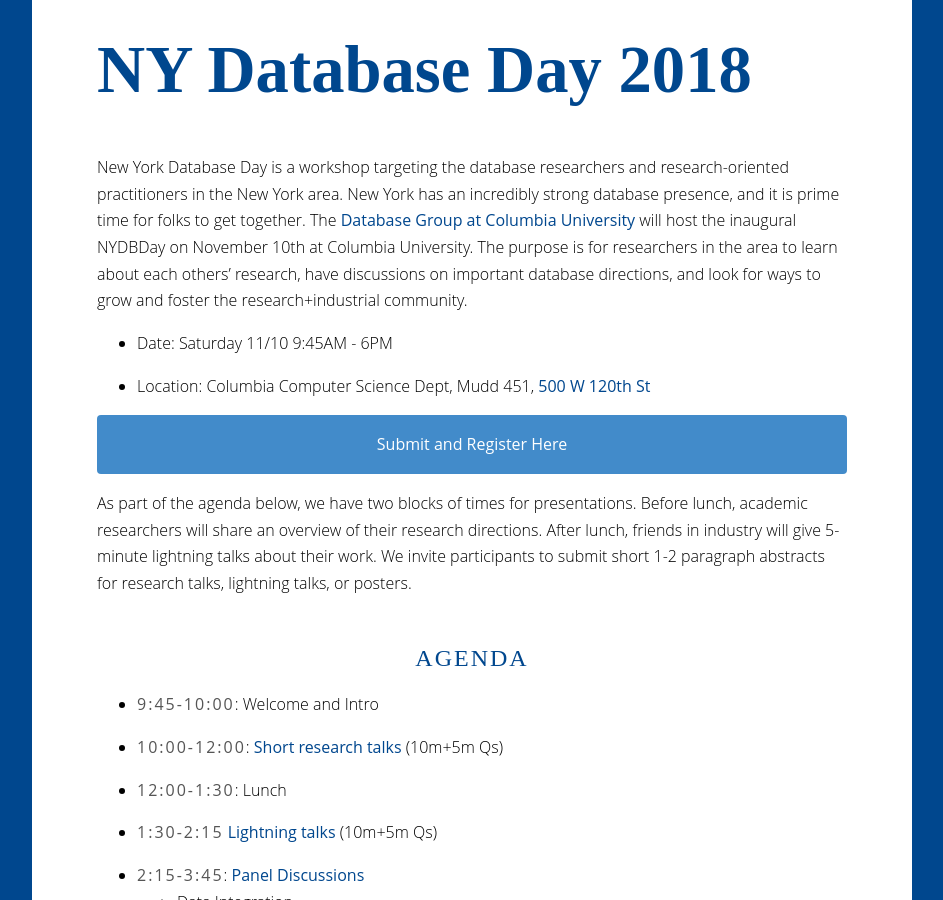
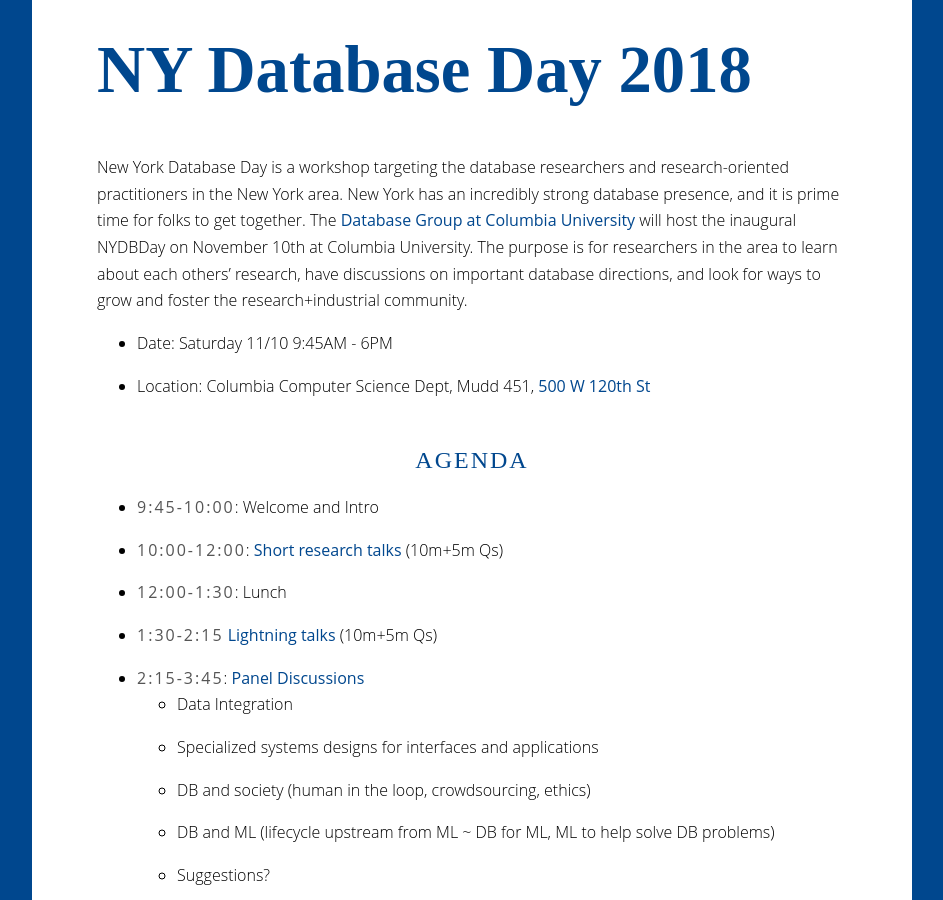
Before and after one commit to nydbday/nydbday.github.io, a Jekyll site: the page built from index.md, in a window 1280 px wide and 900 px high. Shown: the whole window, without its empty margins (168-1111 px from the left). Built offline with Jekyll 4.4.1, drawn with Linux system fonts in a browser that asks for light colours.

Commit message:
updated site

```diff
--- a/index.md
+++ b/index.md
@@ -9,11 +9,7 @@
 * Date: Saturday 11/10 9:45AM - 6PM
 * Location: Columbia Computer Science Dept, Mudd 451, [500 W 120th St](https://goo.gl/maps/3j1L69NpGZS2)
 
-{:.link}
-[Submit and Register Here](https://goo.gl/forms/DQcfAMCzqg6hmaVJ3)
-
-
-As part of the agenda below, we have two blocks of times for presentations. Before lunch, academic researchers will share an overview of their research directions. After lunch, friends in industry will give 5-minute lightning talks about their work. We invite participants to submit short 1-2 paragraph abstracts for research talks, lightning talks, or posters.
+<!-- As part of the agenda below, we have two blocks of times for presentations. Before lunch, academic researchers will share an overview of their research directions. After lunch, friends in industry will give 5-minute lightning talks about their work. We invite participants to submit short 1-2 paragraph abstracts for research talks, lightning talks, or posters.-->
 
 <style>
 .abstract {
```
